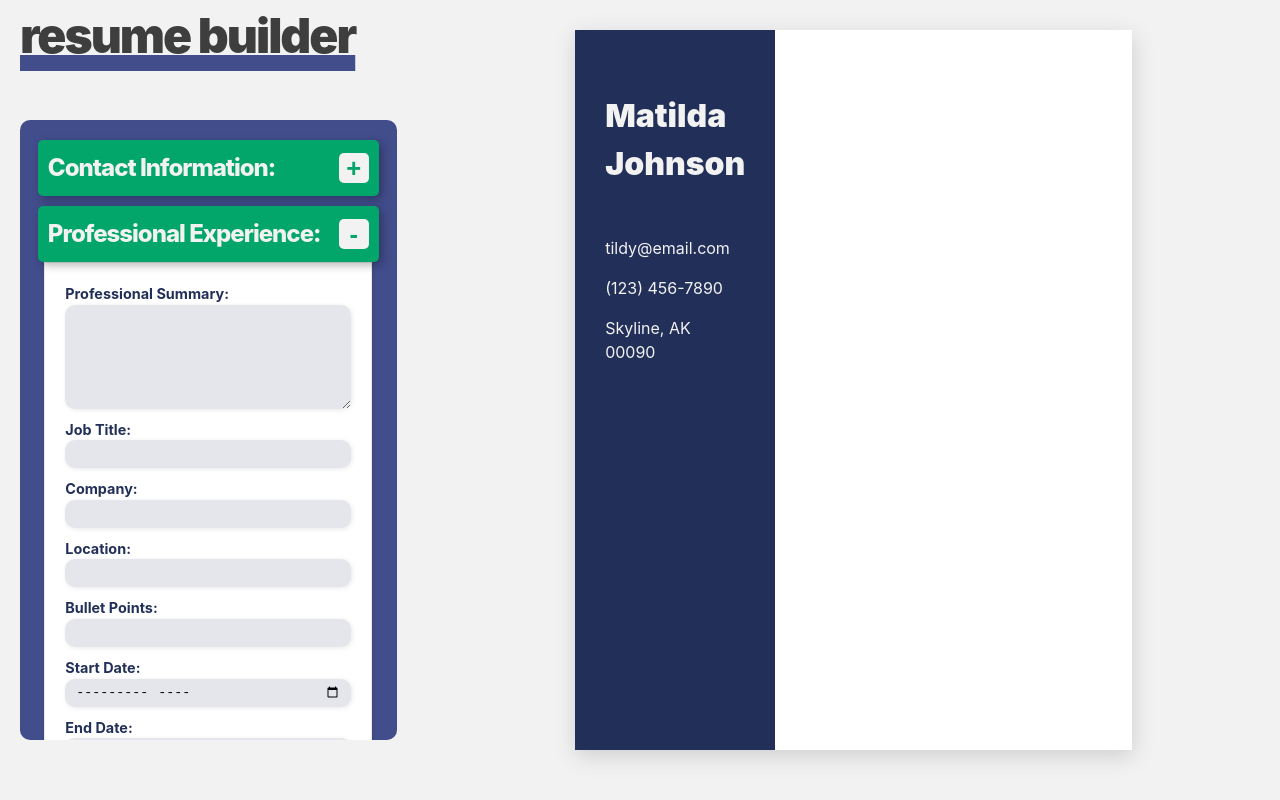
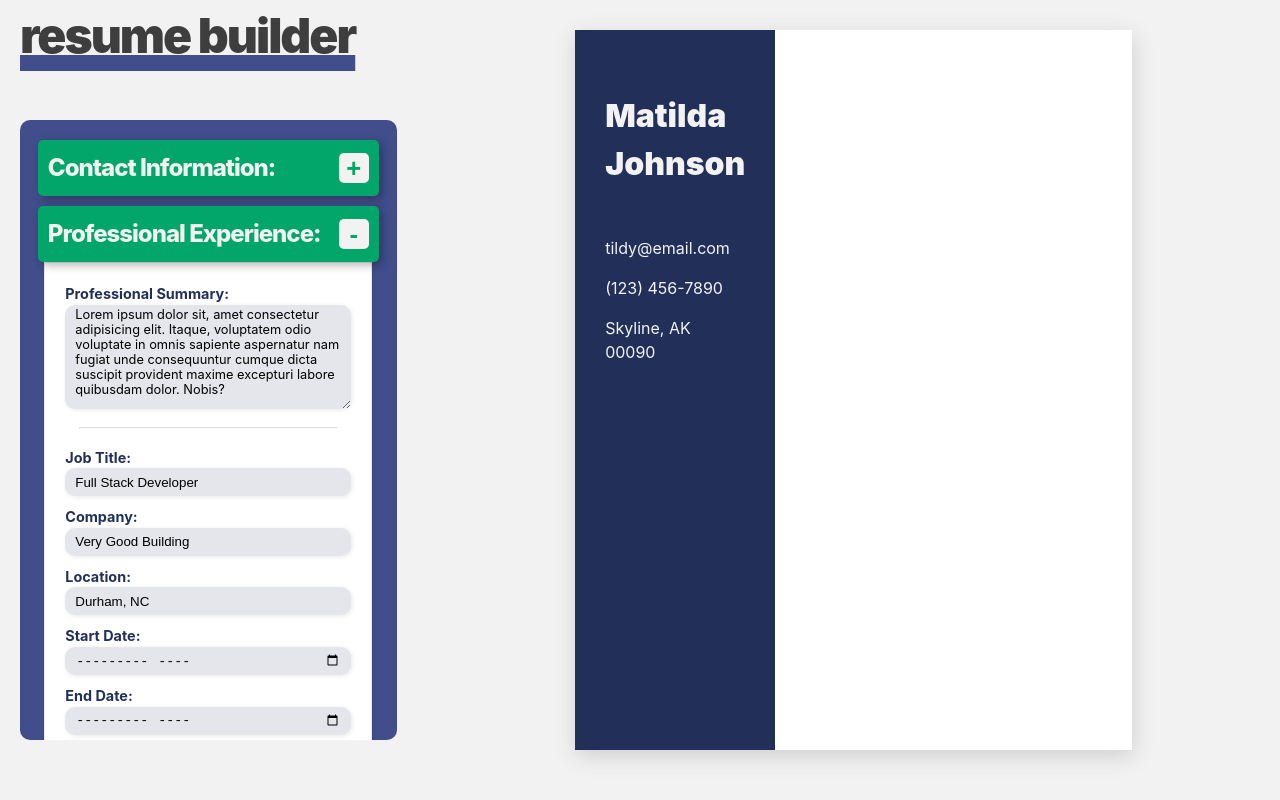
Before and after one commit to katiegd/CV-Application, a React (Vite) app: page / in a window 1280 px wide. Built offline with nearby package versions, Linux system fonts and the light colour scheme.

Commit message:
Worked on Professional Experience component some, needs more work

```diff
--- a/src/App.css
+++ b/src/App.css
@@ -20,6 +20,11 @@
 body {
   margin: 0;
   padding: 0;
+}
+
+hr {
+  width: 90%;
+  opacity: 30%;
 }
 
 .visible {
@@ -144,6 +149,11 @@ body {
   width: fit-content;
   height: auto;
   border-radius: 10px;
+}
+
+.add-btn:hover {
+  background-color: var(--med-green);
+  cursor: pointer;
 }
 
 .edit-remove-btns {
@@ -319,3 +329,13 @@ body {
   border-radius: 10px;
   padding: 2px 10px;
 }
+
+.bullet-point-wrapper {
+  display: flex;
+  gap: 10px;
+  margin-bottom: 20px;
+}
+
+.bullet-point-wrapper input {
+  flex: 1;
+}
--- a/src/App.jsx
+++ b/src/App.jsx
@@ -68,8 +68,17 @@ export default function App() {
   const [eduList, setEduList] = useState([]);
 
   function addEducation(e) {
-    e.preventDefault();
+    e.preventDefault;
 
+    if (
+      !eduInput.degree.trim() ||
+      !eduInput.institution.trim() ||
+      !eduInput.cityState.trim() ||
+      !eduInput.startDate.trim() ||
+      !eduInput.endDate.trim()
+    ) {
+      return;
+    }
     if (eduIsEditing) {
       setEduList((prevEduList) =>
         prevEduList.map((edu) => (edu.id ? { ...eduInput, id: editId } : edu))
--- a/src/components/Education.jsx
+++ b/src/components/Education.jsx
@@ -61,11 +61,12 @@ export default function Education({
               id={field.id}
               onChange={handleChange}
               value={eduInput[field.name]}
+              required
             />
           </div>
         ))}
         <button className="add-btn" onClick={addEducation}>
-          {eduIsEditing ? "Update" : "Add"}
+          {eduIsEditing ? "Update" : "Add Education"}
         </button>
         <div className="edu-container">
           {eduList.map((edu) => (
--- a/src/components/ProfessionalExp.jsx
+++ b/src/components/ProfessionalExp.jsx
@@ -1,8 +1,16 @@
 import { useState } from "react";
 
 export default function ProfessionalExp() {
-  const [profExInput, setProfExInput] = useState("");
+  const [profExInput, setProfExInput] = useState({
+    profSummary:
+      "Lorem ipsum dolor sit, amet consectetur adipisicing elit. Itaque, voluptatem odio voluptate in omnis sapiente aspernatur nam fugiat unde consequuntur cumque dicta suscipit provident maxime excepturi labore quibusdam dolor. Nobis?",
+    jobTitle: "Full Stack Developer",
+    company: "Very Good Building",
+    location: "Durham, NC",
+  });
   const [profExList, setProfExList] = useState([]);
+  const [bulletPoint, setBulletPoint] = useState("");
+  const [bulletPointList, setBulletPointList] = useState([]);
 
   function handleProfExChange(e) {
     const { name, value } = e.target;
@@ -11,6 +19,19 @@ export default function ProfessionalExp() {
       ...prevInput,
       [name]: value,
     }));
+  }
+
+  function handleBulletPointChange(e) {
+    setBulletPoint(e.target.value);
+  }
+
+  function addProfExp(e) {
+    e.preventDefault();
+
+    setProfExList((prevExList) => [
+      ...prevExList,
+      { ...profExInput, id: crypto.randomUUID() },
+    ]);
   }
 
   function formatDate(date) {
@@ -24,6 +45,13 @@ export default function ProfessionalExp() {
     id: crypto.randomUUID(),
     type: "textarea",
     display: "Professional Summary: ",
+  };
+
+  const bulletPoints = {
+    name: "bulletPoints",
+    id: crypto.randomUUID(),
+    type: "text",
+    display: "Job Responsibilities: ",
   };
 
   const profInputFields = [
@@ -44,12 +72,6 @@ export default function ProfessionalExp() {
       id: crypto.randomUUID(),
       type: "text",
       display: "Location: ",
-    },
-    {
-      name: "bulletPoints",
-      id: crypto.randomUUID(),
-      type: "text",
-      display: "Bullet Points: ",
     },
     {
       name: "startDate",
@@ -79,8 +101,13 @@ export default function ProfessionalExp() {
           >
             {profSummary.display}
           </label>{" "}
-          <textarea className={profSummary.name} id={profSummary.id}></textarea>{" "}
+          <textarea
+            className={profSummary.name}
+            id={profSummary.id}
+            value={profExInput[profSummary.name]}
+          ></textarea>{" "}
         </div>
+        <hr />
         {profInputFields.map((field) => (
           <div key={field.id} className={`input-wrapper ${field.name}`}>
             <label key={field.id} htmlFor={field.name} className="input-label">
@@ -90,18 +117,31 @@ export default function ProfessionalExp() {
               type={field.type}
               name={field.name}
               id={field.id}
-              // onChange={handleChange}
+              onChange={() => {
+                handleProfExChange(e);
+              }}
               value={profExInput[field.name]}
             />
           </div>
         ))}
-        <button
-          className="add-btn"
-          // onClick={addEducation}
-        >
-          Add
-        </button>
-        {/* <div className="profEx-container">
+        <div className={`input-wrapper ${bulletPoints.name}`}>
+          <label key={bulletPoints.id} className="input-label">
+            {bulletPoints.display}
+          </label>
+          <div className="bullet-point-wrapper">
+            <input type={bulletPoints.type}></input>{" "}
+            <button className="add-btn">Add</button>
+          </div>
+          <button
+            className="add-btn"
+            onClick={() => {
+              addProfExp(e);
+            }}
+          >
+            Add Work Experience
+          </button>
+        </div>
+        <div className="profEx-container">
           {profExList.map((profEx) => (
             <div className="profEx-item" id={profEx.id} key={profEx.id}>
               <span className="edu-degree-delete-btn">
@@ -144,7 +184,7 @@ export default function ProfessionalExp() {
               </p>
             </div>
           ))}
-        </div> */}
+        </div>
       </form>
     </>
   );
```
